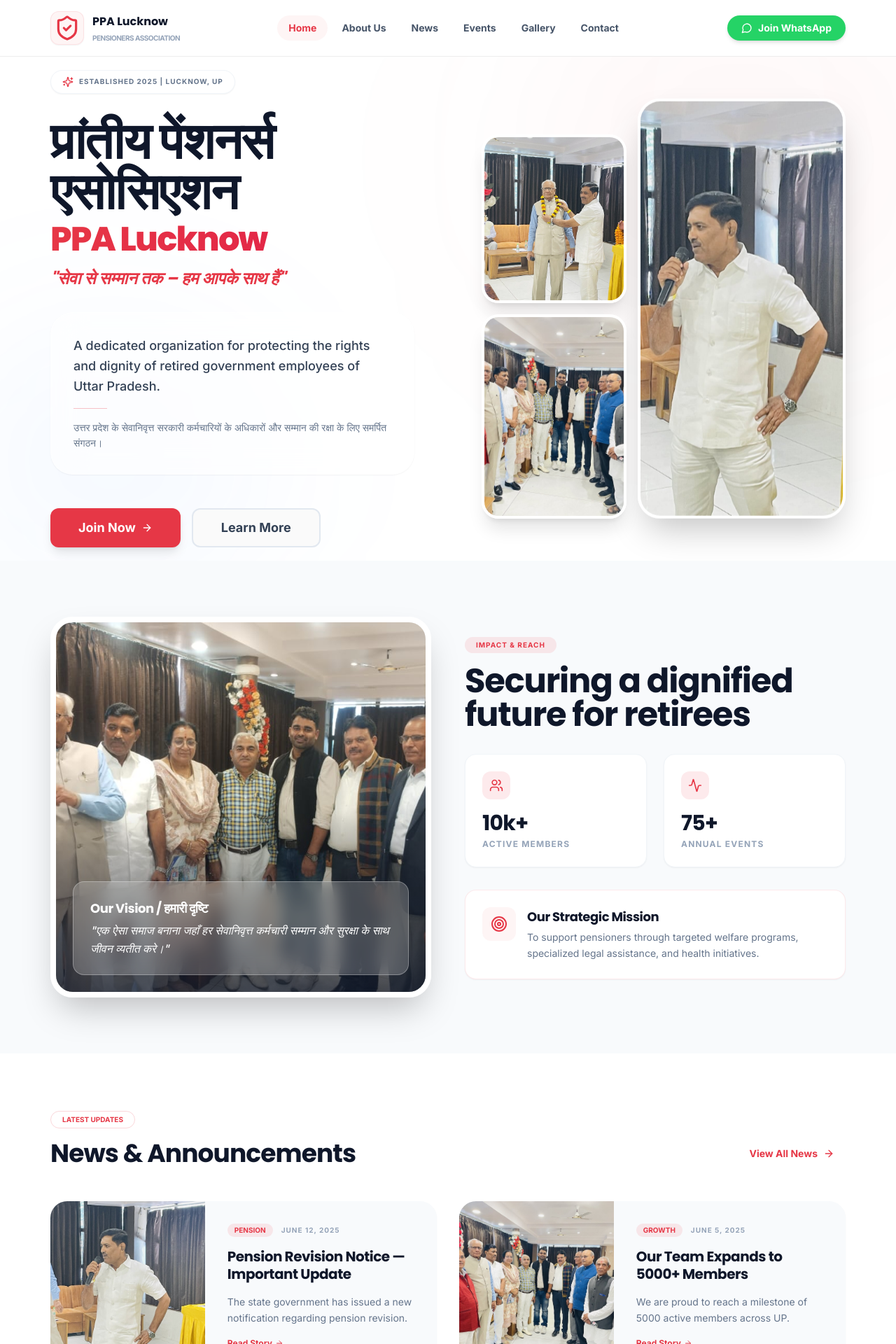
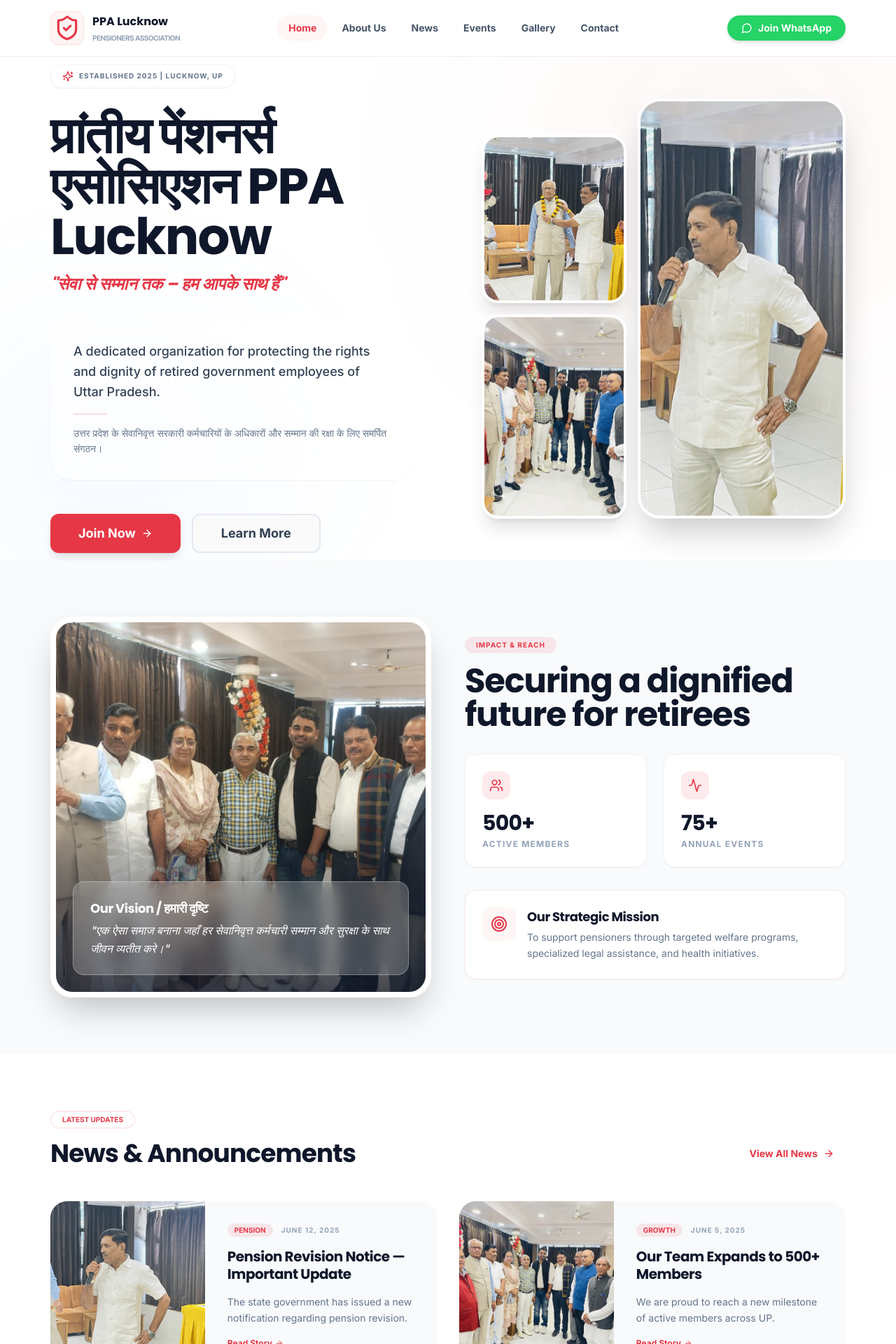
Before and after one commit to mrity222-ai/ppa, a Next.js app: page / in a window 1280 px wide. Shown: the top 1920 px of the page at 70% size. Built offline with nearby package versions, Linux system fonts and the light colour scheme.

Commit message:
500+ (_for element h4_)

```diff
--- a/src/app/page.tsx
+++ b/src/app/page.tsx
@@ -31,10 +31,10 @@
     },
     {
       date: 'June 5, 2025',
-      title: 'Our Team Expands to 5000+ Members',
+      title: 'Our Team Expands to 500+ Members',
       category: 'Growth',
       image: PlaceHolderImages.find(img => img.id === 'news-2')?.imageUrl || '',
-      description: 'We are proud to reach a milestone of 5000 active members across UP.'
+      description: 'We are proud to reach a new milestone of active members across UP.'
     }
   ];
 
@@ -60,10 +60,7 @@
 
                 <div className="space-y-4">
                   <h1 className="text-4xl md:text-6xl lg:text-7xl font-bold leading-tight tracking-tight">
-                    <span className="block font-headline text-slate-900 leading-none">प्रांतीय पेंशनर्स एसोसिएशन</span>
-                    <span className="bg-gradient-to-r from-primary to-rose-600 bg-clip-text text-transparent font-extrabold text-2xl md:text-5xl block mt-2">
-                      PPA Lucknow
-                    </span>
+                    <span className="block font-headline text-slate-900 leading-none">प्रांतीय पेंशनर्स एसोसिएशन PPA Lucknow</span>
                   </h1>
                   <p className="text-xl md:text-2xl text-primary font-bold italic font-headline">
                     "सेवा से सम्मान तक – हम आपके साथ हैं"
@@ -141,7 +138,7 @@
                     <div className="w-10 h-10 bg-primary/10 rounded-xl flex items-center justify-center text-primary mb-4">
                       <Users className="w-5 h-5" />
                     </div>
-                    <h4 className="text-3xl font-bold text-slate-900">10k+</h4>
+                    <h4 className="text-3xl font-bold text-slate-900">500+</h4>
                     <p className="text-xs text-slate-400 font-bold uppercase tracking-widest mt-1">Active Members</p>
                   </div>
                   <div className="p-6 bg-white rounded-2xl shadow-sm border border-slate-100 hover:shadow-md transition-all">
```
